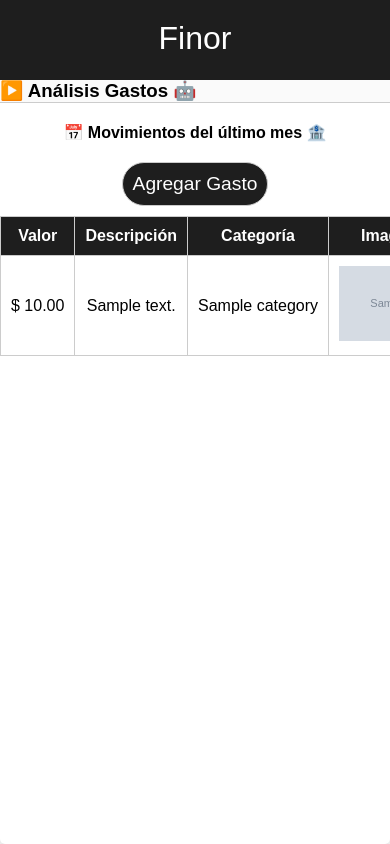
After one commit to esteventorr/finor_web_app, a Django app: template control_finanzas/templates/control_finanzas/analisis-gastos.html in a window 390 px wide. The commit adds this page. Run offline with Django 4.2, Linux system fonts and the light colour scheme; the template is opened without the code that fills it: most values are stand-ins (such as "Sample title", 1, 10 or a date in 2020); grey boxes marked "Sample" are stand-in pictures.

Commit message:
[dj-03_dj-04] Added the expenses table and some styles to support it

```diff
--- a/control_finanzas/static/css/styles.css
+++ b/control_finanzas/static/css/styles.css
@@ -130,3 +130,65 @@ body {
   text-align: center;
   margin: 0;
 }
+
+.analisis-gastos button {
+  margin: 10px auto;
+  margin-top: 0px;
+}
+
+.analisis-gastos button a {
+  text-decoration: none;
+  color: #fff;
+}
+
+table {
+  border-collapse: collapse;
+  width: 100%;
+}
+table th,
+table td {
+  border: 1px solid #ccc;
+  padding: 10px;
+}
+table th {
+  background-color: #1e1e1e;
+  color: #fff;
+}
+table tr:nth-child(even) {
+  background-color: #f2f2f2;
+}
+table tr:hover {
+  background-color: #ddd;
+}
+table td {
+  text-align: center;
+}
+
+@media screen and (max-width: 768px) {
+  .app__container {
+    width: 100%;
+    max-width: auto;
+    min-height: 100vh;
+  }
+  .finor-form .form__field input, .finor-form .form__field select {
+    width: 80%;
+    margin: auto;
+  }
+
+  .finor-form {
+    margin-top: 40px;
+  }
+
+  .ranking__cards-container {
+    grid-template-columns: 1fr;
+  }
+  .app__container .ranking h4.title {
+    padding: 5px;
+  }
+
+  table {
+    display: block;
+    overflow-x: auto;
+    white-space: nowrap;
+  }
+}
--- /dev/null
+++ b/control_finanzas/templates/control_finanzas/analisis-gastos.html
@@ -0,0 +1,12 @@
+{% extends "control_finanzas/base.html" %} {% block content %}
+<div class="analisis-gastos">
+  <h3 class="title">▶️ Análisis Gastos 🤖</h3>
+  <h4 class="title">📅 Movimientos del último mes 🏦</h4>
+  <button>
+    <a href="/crear-gastos/">Agregar Gasto</a></button>
+  <div class="tabla-transacciones">
+    {% include "control_finanzas/components/expenses-table.html" %}
+  </div>
+
+</div>
+{% endblock %}
--- /dev/null
+++ b/control_finanzas/templates/control_finanzas/components/expenses-table.html
@@ -0,0 +1,28 @@
+<table class="finor-table">
+  <thead>
+    <tr>
+      <th>Valor</th>
+      <th>Descripción</th>
+      <th>Categoría</th>
+      <th>Imagen</th>
+    </tr>
+  </thead>
+  <tbody>
+    {% for expense in expenses %}
+    <tr>
+      <td>
+        <p>$ {{ expense.value|floatformat:2}}</p>
+      </td>
+      <td>
+        <p>{{ expense.description }}</p>
+      </td>
+      <td>
+        <p>{{ expense.category }}</p>
+      </td>
+      <td>
+        <img src="{{ expense.photo }}" alt="expense image" width="100" />
+      </td>
+    </tr>
+    {% endfor %}
+  </tbody>
+</table>
--- a/control_finanzas/templates/control_finanzas/main-menu.html
+++ b/control_finanzas/templates/control_finanzas/main-menu.html
@@ -6,7 +6,7 @@
     <!-- Ingresar Gastos -->
     <a href="/crear-gastos/" class="main-menu__option">Ingresar gastos</a>
     <!-- Analisis Gastos -->
-    <!-- Mensajes Alertas -->
+    <a href="/analisis-gastos/" class="main-menu__option">Análisis de gastos</a>
     <!-- Metas y Ahorros -->
   </div>
 </div>
--- a/control_finanzas/urls.py
+++ b/control_finanzas/urls.py
@@ -5,4 +5,5 @@ urlpatterns = [
     path('', views.main_menu, name='main_menu'),
     path('crear-gastos/', views.ingresar_gastos, name='crear_gastos'),
     path('create_expense/', views.create_expense, name='create_expense'),
+    path('analisis-gastos/', views.analisis_gastos, name='analisis_gastos'),
 ]
```
Also changed, not shown: control_finanzas/views.py (+10 -0 lines).
